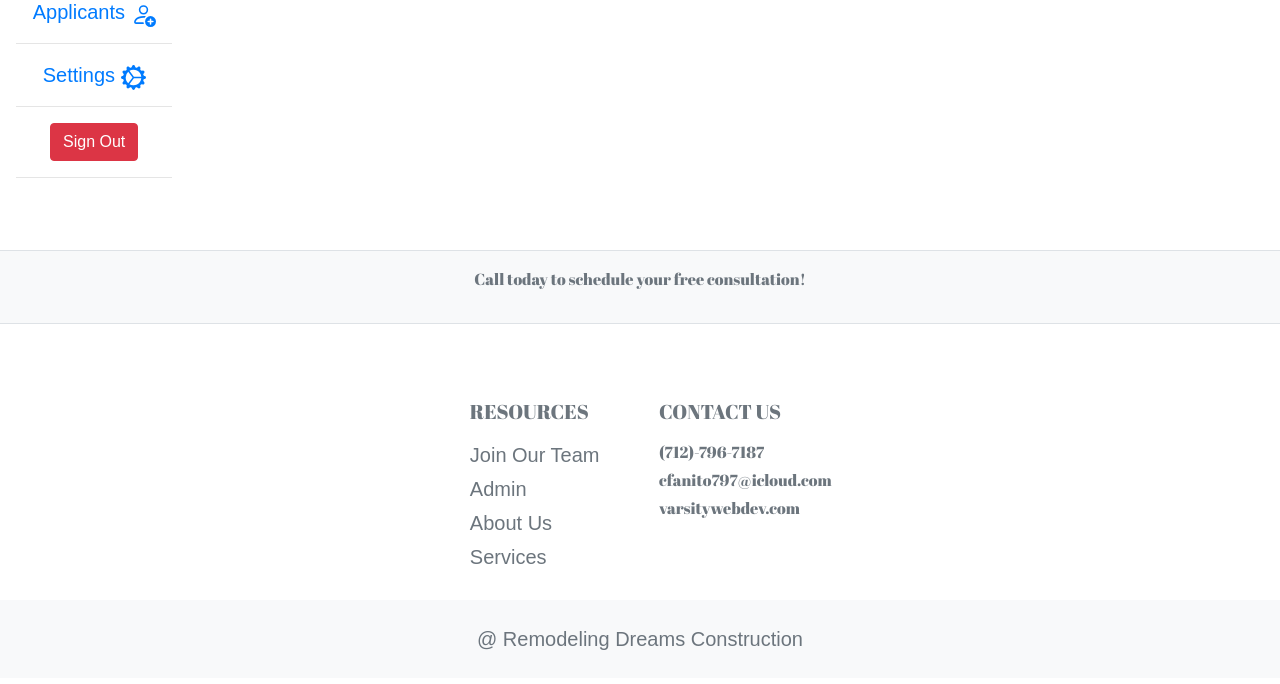
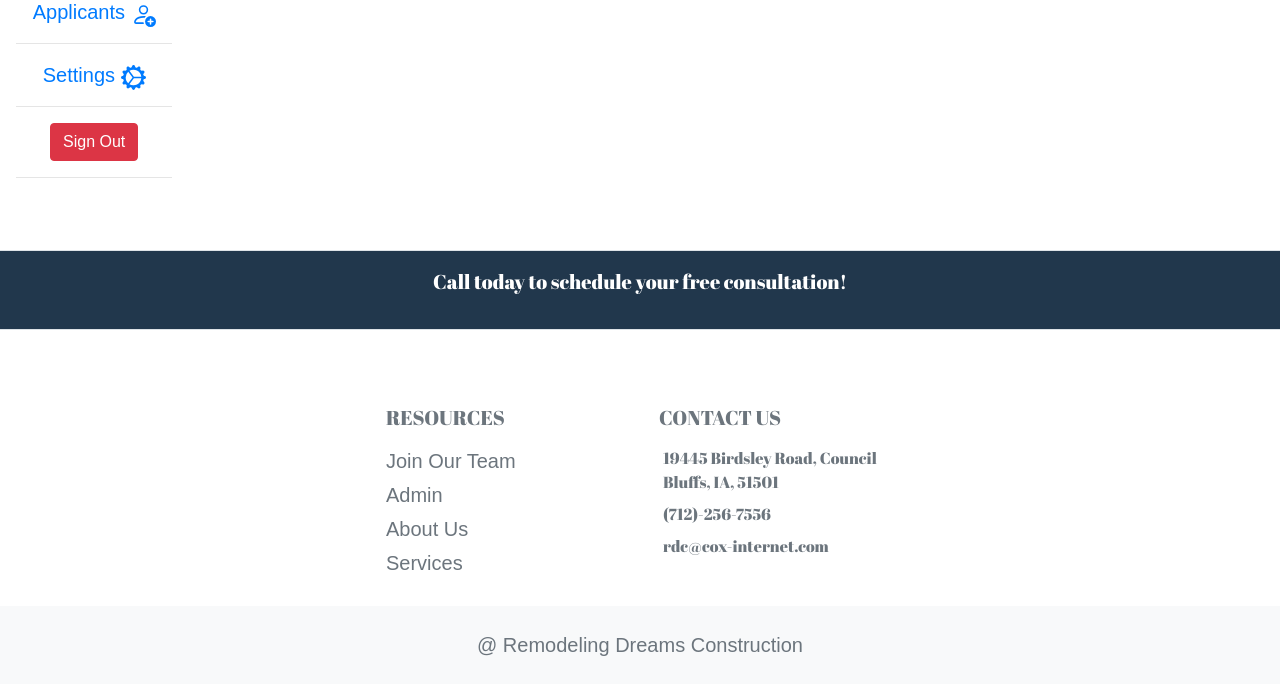
Before and after one commit to cjuanito797/RemodelingDreamsConstruction, a Django app: page /administrator/myConsole/ in a window 1280 px wide. Shown: the part 554-1238 px from the top of the page. Run offline with Django 4.2, Linux system fonts and the light colour scheme; the visitor is signed in with stand-in values (Sample User, id 1); some libraries are stand-ins or nearby versions.

Commit message:
updating footer bar.

```diff
--- a/Home/templates/home.html
+++ b/Home/templates/home.html
@@ -745,8 +745,8 @@
         <footer class="text-lg-start bg-light text-muted">
 
             <!-- create a responsive flexbox container for creating a row.  -->
-            <section class="p-3 text-center border-top border-bottom bg-light" id="social_links" <p
-                class="lead fw-bold text-white lead">Call today to schedule your free consultation!</p>
+            <section class="p-3 text-center border-top border-bottom" style="background-color: #21374C;">
+                <p class="lead fw-bold text-white lead">Call today to schedule your free consultation!</p>
             </section>
 
             <section class="d-flex justify-content-center p-4" style="background-color: white;">
@@ -787,24 +787,19 @@
                         <h5 class="text-uppercase text-md-auto fw-bold mb-3 text-decoration-underline m-1">
                             Contact Us</h5>
 
-                        <p class="fw-bold m-1">
-                            (712)-796-7187
+                        <p class="fw-bold m-2">
+                            19445 Birdsley Road, Council Bluffs, IA, 51501
+                        </p>
 
+                        <p class="fw-bold m-2">
+                            (712)-256-7556
+                        </p>
+
+                        <p class="fw-bold m-2">
+                            rdc@cox-internet.com
                         </p>
 
                         <p class="fw-bold m-1">
-                            cfanito797@icloud.com
-
-                        </p>
-
-                        <p class="fw-bold m-1">
-                            varsitywebdev.com
-
-                        </p>
-
-                        <p class="fw-bold m-1">
-
-
                         </p>
 
 
```
